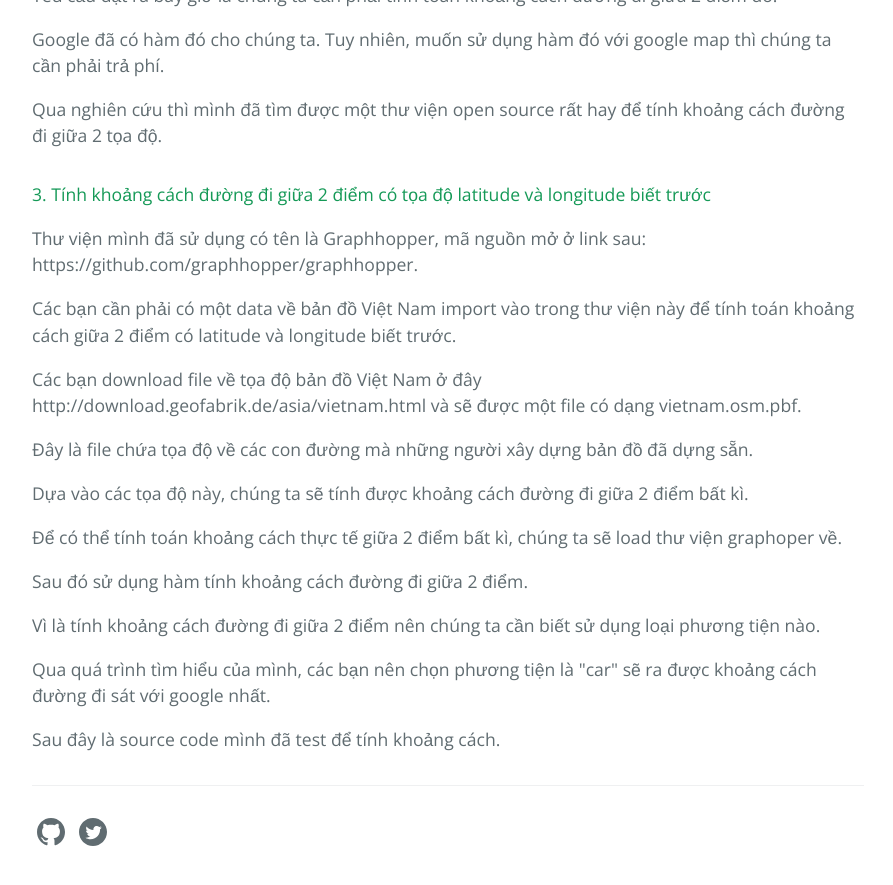
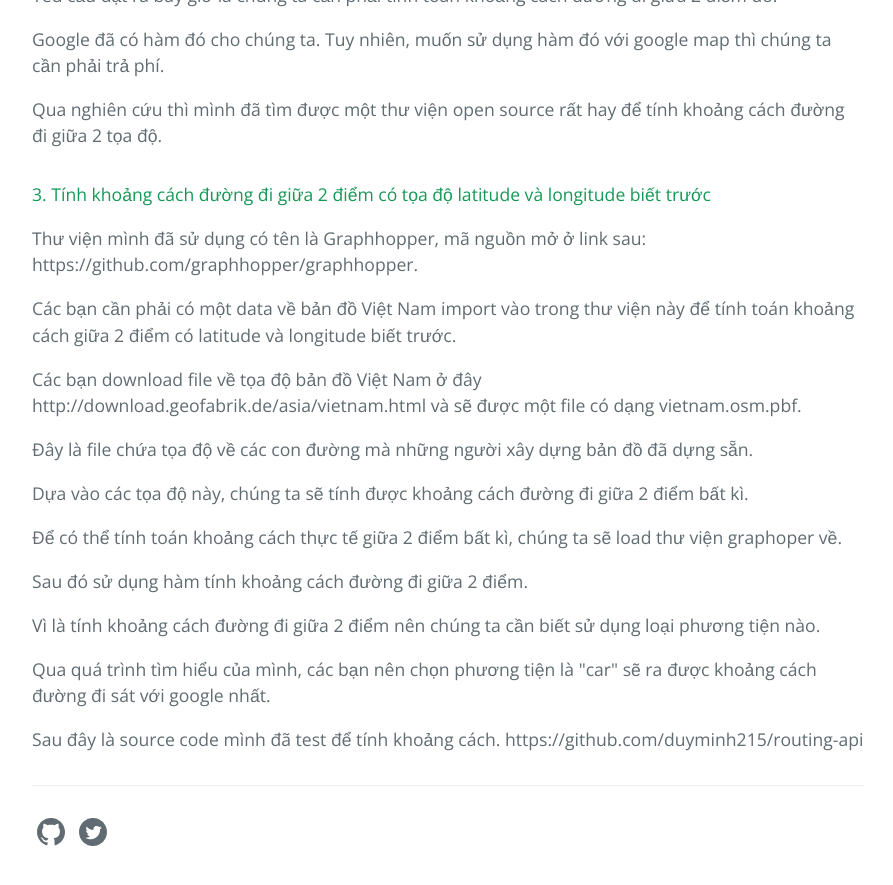
Before and after one commit to duyminh215/duyminh215.github.io, a Jekyll site: the page built from _posts/2020-09-25-tinh-khoang-cach-giua-2-diem-dua-vao-latitude-va-longitude.md, in a window 1280 px wide and 900 px high, scrolled down 1892 px. Shown: the top 885 px of the window, without its empty margins (192-1085 px from the left). Built offline with Jekyll 4.4.1, drawn with Linux system fonts in a browser that asks for light colours; some of the changed lines change nothing that is shown.

Commit message:
Update 2020-09-25-tinh-khoang-cach-giua-2-diem-dua-vao-latitude-va-longitude.md

```diff
--- a/_posts/2020-09-25-tinh-khoang-cach-giua-2-diem-dua-vao-latitude-va-longitude.md
+++ b/_posts/2020-09-25-tinh-khoang-cach-giua-2-diem-dua-vao-latitude-va-longitude.md
@@ -81,3 +81,4 @@
 Qua quá trình tìm hiểu của mình, các bạn nên chọn phương tiện là \"car\" sẽ ra được khoảng cách đường đi sát với google nhất.
 
 Sau đây là source code mình đã test để tính khoảng cách.
+https://github.com/duyminh215/routing-api
```
